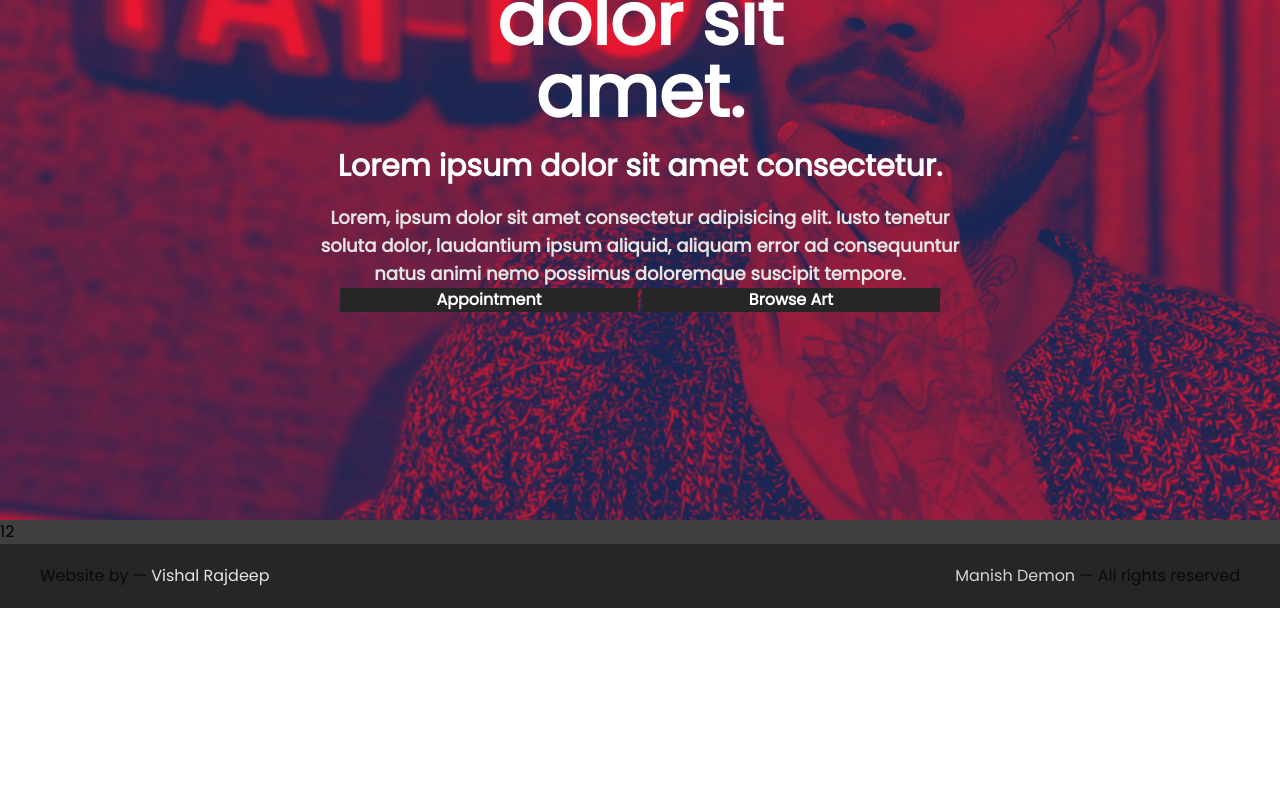
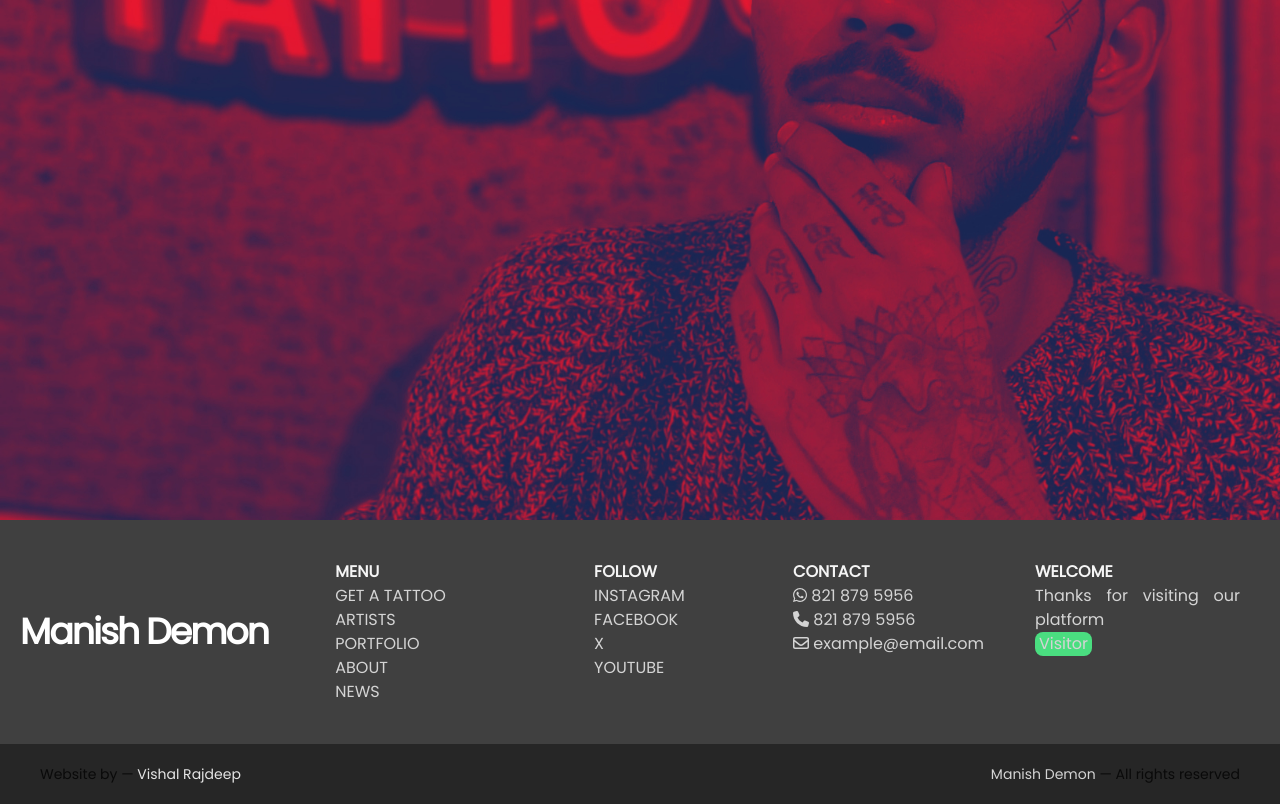
Before and after one commit to rajeshrajdeep/Manish_Demon, a Next.js app: page / in a window 1280 px wide. Shown: the part 280-1084 px from the top of the page. Before the commit the page ends 888 px from the top, so only its background shows below. Built offline with nearby package versions, Linux system fonts and the light colour scheme.

Commit message:
updated footer

```diff
--- a/app/page.js
+++ b/app/page.js
@@ -2,20 +2,23 @@
 
 export default function Home() {
   return (
-    <main className="flex flex-col justify-center items-center">
-      <section className="w-full min-h-screen bg-img text-center">
-        <div className="relative md:left-1/4 text-white font-semibold md:font-bold md:top-48 top-10 md:w-1/2">
-          <h1 className="md:text-7xl text-4xl md:px-20 pb-5">Lorem ipsum dolor sit amet.</h1>
-          <p className="md:text-3xl text-xl pb-5">Lorem ipsum dolor sit amet consectetur.</p>
-          <p className="text-neutral-200 md:text-lg text-sm">Lorem, ipsum dolor sit amet consectetur adipisicing elit. Iusto tenetur soluta dolor, laudantium ipsum aliquid, aliquam error ad consequuntur natus animi nemo possimus doloremque suscipit tempore.</p>
-          <div className="grid md:grid-cols-2 gap-1 px-5">
-            <button className="bg-neutral-800">Appointment</button>
-            <button className="bg-neutral-800">Browse Art</button>
-          </div>
-        </div>
+    <main className="flex flex-col min-h-screen bg-img justify-center items-center">
+      <section className="w-full text-center">
+
       </section>
 
 
     </main>
   );
 }
+
+
+{/* <div className="relative md:left-1/4 text-white font-semibold md:font-bold top-5 md:w-1/2">
+  <h1 className="md:text-7xl text-4xl md:px-20 pb-5">Lorem ipsum dolor sit amet.</h1>
+  <p className="md:text-3xl text-xl pb-5">Lorem ipsum dolor sit amet consectetur.</p>
+  <p className="text-neutral-200 md:text-lg text-sm">Lorem, ipsum dolor sit amet consectetur adipisicing elit. Iusto tenetur soluta dolor, laudantium ipsum aliquid, aliquam error ad consequuntur natus animi nemo possimus doloremque suscipit tempore.</p>
+  <div className="grid md:grid-cols-2 gap-1 px-5">
+    <button className="bg-neutral-800">Appointment</button>
+    <button className="bg-neutral-800">Browse Art</button>
+  </div>
+</div> */}
--- a/components/Footer.js
+++ b/components/Footer.js
@@ -1,15 +1,57 @@
 import Link from "next/link";
+import Logo from "./ui/Logo";
+import { FontAwesomeIcon } from "@fortawesome/react-fontawesome";
+import { faWhatsapp } from "@fortawesome/free-brands-svg-icons";
+import { faPhone } from "@fortawesome/free-solid-svg-icons";
+import { faEnvelope } from "@fortawesome/free-regular-svg-icons";
 
 
 export default function Footer() {
 
     return (
         <footer>
-            <div className="md:flex text-center bg-neutral-700">
-                <div>1</div>
-                <div>2</div>
+            <div className="flex flex-col md:flex-row justify-center py-10 px-5 items-center text-center bg-neutral-700">
+                <div className="lg:w-1/5 md:w-1/3 text-white font-extrabold text-4xl md:pb-0 pb-5"><Logo /></div>
+                <div className="lg:w-4/5 md:w-2/3 text-neutral-300 grid lg:grid-cols-4 gap-1 md:grid-cols-2">
+                    <div className="flex flex-col items-center md:pb-0 pb-5">
+                        <div className="text-justify">
+                            <h3 className="font-bold text-neutral-100">MENU</h3>
+                            <p><a href="/">GET A TATTOO</a></p>
+                            <p><a href="/">ARTISTS</a></p>
+                            <p><a href="/">PORTFOLIO</a></p>
+                            <p><a href="/">ABOUT</a></p>
+                            <p><a href="/">NEWS</a></p>
+                        </div>
+                    </div>
+                    <div className="flex flex-col items-center md:pb-0 pb-5">
+                        <div className="text-justify">
+                            <h3 className="font-bold text-neutral-100">FOLLOW</h3>
+                            <p><a href="/">INSTAGRAM</a></p>
+                            <p><a href="/">FACEBOOK</a></p>
+                            <p><a href="/">X</a></p>
+                            <p><a href="/">YOUTUBE</a></p>
+                            {/* <p><a href="/">CREATIVE</a></p> */}
+                        </div>
+                    </div>
+                    <div className="flex flex-col items-center md:pb-0 pb-5">
+                        <div className="text-justify">
+                            <h3 className="font-bold text-neutral-100">CONTACT</h3>
+                            <p><a href="/"><FontAwesomeIcon icon={faWhatsapp} /> 821 879 5956</a></p>
+                            <p><a href="/"><FontAwesomeIcon icon={faPhone} /> 821 879 5956</a></p>
+                            <p><a href="/"><FontAwesomeIcon icon={faEnvelope} /> example@email.com</a></p>
+                        </div>
+                    </div>
+
+                    <div className="flex flex-col items-center md:px-5">
+                        <div className="text-justify">
+                            <h3 className="font-bold text-neutral-100">WELCOME</h3>
+                            <p>Thanks for visiting our platform</p>
+                            <p className="bg-green-400 inline-block px-1 rounded-lg">Visitor</p>
+                        </div>
+                    </div>
+                </div>
             </div>
-            <div className="md:flex md:px-10 md:py-5 py-2 text-center md:justify-between items-center bg-neutral-800">
+            <div className="md:flex md:px-10 md:py-5 py-2 text-center text-sm md:justify-between items-center bg-neutral-800">
                 <div><p className="text-neutral-950">Website by — <Link className="text-neutral-200" href="/">Vishal Rajdeep</Link></p></div>
                 <div><p className="text-neutral-950"><Link className="text-neutral-300" href="/">Manish Demon</Link> — All rights reserved</p></div>
             </div>
--- a/components/MenuPanel.js
+++ b/components/MenuPanel.js
@@ -4,17 +4,18 @@ export default function MenuPanel({ isActive }) {
   return (
     <section className={`transition-all bg-[#121212] border border-neutral-950 -z-10 md:top-5 top-16 md:container md:mx-auto fixed md:py-20 py-14 md:px-5 px-10 duration-300 ${isActive ? 'block' : 'hidden'}`}>
       <div className='grid border border-neutral-50 md:text-9xl text-7xl font-extrabold text-center p-1 md:grid-cols-2 grid-cols-1'>
-        <div className='w-full border border-neutral-50'><a className='hover:text-black tracking-wider tshadow' href="/">HOME</a></div>
-        <div className='w-full border border-neutral-50'><a className='hover:text-black tracking-wider tshadow' href="/">ABOUT</a></div>
-        <div className='w-full border border-neutral-50'><a className='hover:text-black tracking-wider tshadow' href="/">ARTISTS</a></div>
-        <div className='w-full border border-neutral-50'><a className='hover:text-black tracking-wider tshadow' href="/">WORKS</a></div>
-        <div className='w-full border flex justify-center items-center border-neutral-50'>
+        <div className=' border border-neutral-50'><a className='hover:text-black tracking-wider tshadow' href="/">ABOUT</a></div>
+        <div className=' border border-neutral-50'><a className='hover:text-black tracking-wider tshadow' href="/">NEWS</a></div>
+        <div className=' border border-neutral-50'><a className='hover:text-black tracking-wider tshadow' href="/">ARTISTS</a></div>
+        <div className=' border border-neutral-50'><a className='hover:text-black tracking-wider tshadow' href="/">WORKS</a></div>
+        <div className='col-span-2 border border-neutral-50'><a className='hover:text-black tracking-wider tshadow' href="/">GET TATTOO</a></div>
+        <div className=' border flex justify-center items-center border-neutral-50'>
           <form className='text-2xl p-2' action="" method="post">
             <input className='bg-transparent border-b m-2 md:pr-10' type="email" name="email" id="email" placeholder='Your Email' />
             <button className='border rounded-lg px-2'>Subscribe</button>
           </form>
         </div>
-        <div className='w-full flex justify-center items-center gap-2 border border-neutral-50'>
+        <div className=' flex justify-center items-center gap-4 border border-neutral-50'>
           <a className='hover:text-black text-2xl ' href="/">INSTAGRAM</a>
           <a className='hover:text-black text-2xl ' href="/">FACEBOOK</a>
           <a className='hover:text-black text-2xl ' href="/">X</a>
```
